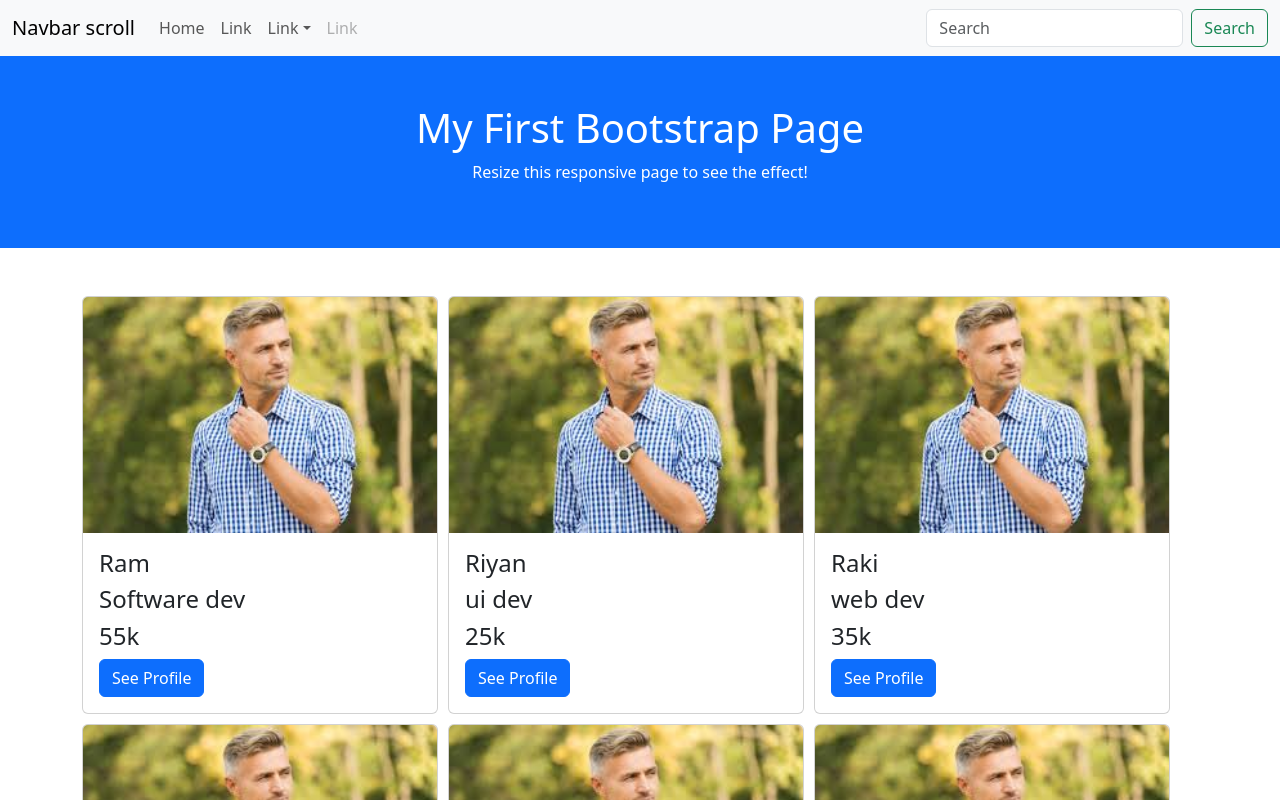
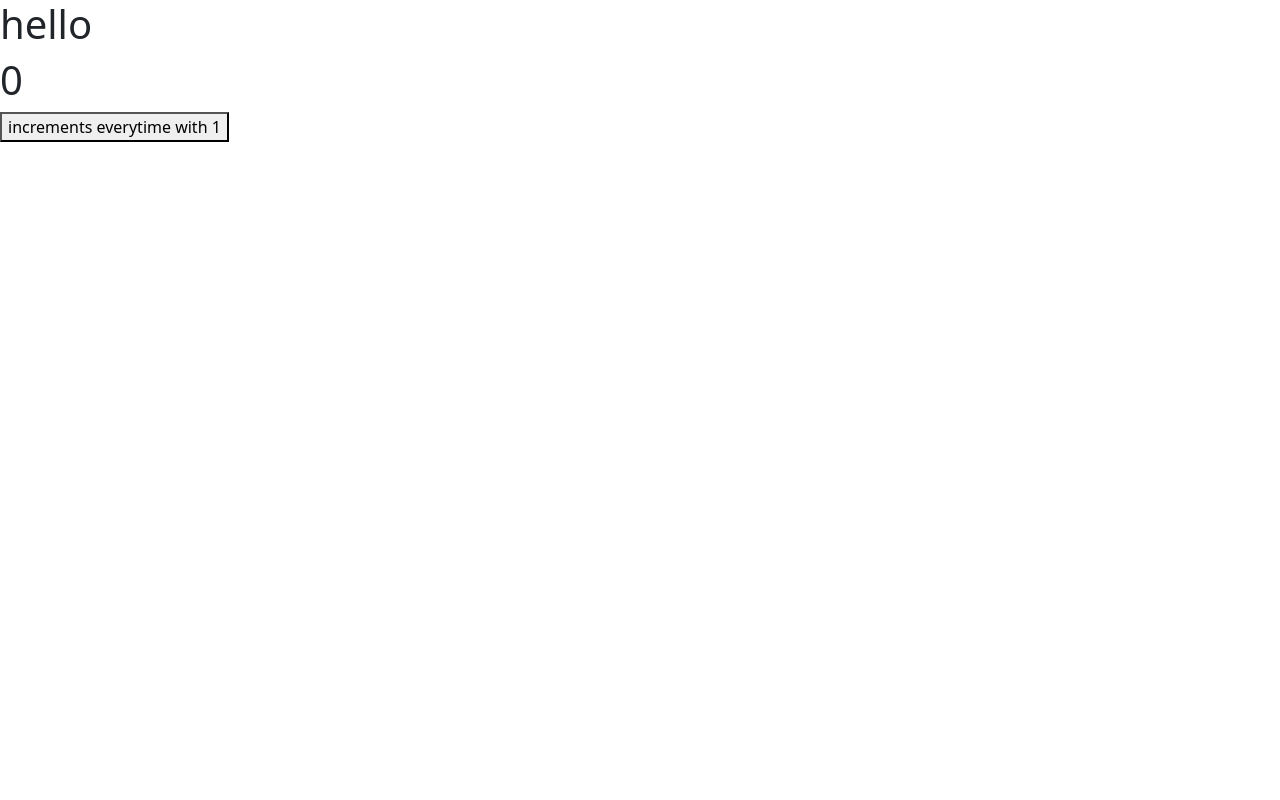
Before and after one commit to dakaniramesh26/React, a React (Create React App) app: page / in a window 1280 px wide. Shown: the top 800 px of the page. Built offline with nearby package versions, Linux system fonts and the light colour scheme.

Commit message:
code pushing into jan17

```diff
--- a/src/App.js
+++ b/src/App.js
@@ -12,12 +12,15 @@ import { ObjectComponent } from './components/object/objectcomponent';
 import ProfileComponent from './components/bootstrap/profilecomponent';
 import TableComponent from './components/table/tablecomponent';
 import MapMethod from './components/bootstrap/mapmethod';
+import Parent from './components/counter/parent';
 function hello(){
   return(
     <div>
 {/* <MapMethod/> */}
-    <FirstComponent/>
+
     {/* <ProfileComponent/> */}
+
+    <Parent/>
 
 
 
--- a/src/components/bootstrap/mapmethod.js
+++ b/src/components/bootstrap/mapmethod.js
@@ -4,72 +4,25 @@ const MapMethod=()=>{
 const summary=[{
     name:"Ram",
     disignation:"Software dev",
-    salary:"55k"
+    salary:"55k",
+    id:"101"
 },
 {
 name:"Riyan",
 disignation:"ui dev",
-salary:"25k"
+salary:"25k",
+id:"102"
 },
 {
 name:"Ram",
 disignation:"Software dev",
-salary:"55k"
-},
-{
-name:"Riyan",
-disignation:"ui dev",
-salary:"25k"
-},
-{
-name:"Ram",
-disignation:"Software dev",
-salary:"55k"
-},
-{
-name:"Riyan",
-disignation:"ui dev",
-salary:"25k"
-},
-{
-name:"Ram",
-disignation:"Software dev",
-salary:"55k"
-},
-{
-name:"Riyan",
-disignation:"ui dev",
-salary:"25k"
-},
-{
-name:"Ram",
-disignation:"Software dev",
-salary:"55k"
-},
-{
-name:"Riyan",
-disignation:"ui dev",
-salary:"25k"
-},
-{
-name:"Ram",
-disignation:"Software dev",
-salary:"55k"
-},
-{
-name:"Riyan",
-disignation:"ui dev",
-salary:"25k"
-},
-{
-name:"Raki",
-disignation:"product dev",
-salary:"35k"
+salary:"55k",
+id:"103"
 }]
 
     return(
         <>
-        {summary.map((summary)=><ProfileComponent details={summary}/>)}
+        {summary.map((summary)=><ProfileComponent details={summary} key={summary.id}/>)}
         </>
 
     )
--- /dev/null
+++ b/src/components/counter/child.js
@@ -0,0 +1,10 @@
+const ChildButton = ({ HandleincrementMethod }) => {
+  return (
+    <>
+      <button onClick={() => HandleincrementMethod(5)}>
+        increments everytime with 1
+      </button>
+    </>
+  );
+};
+export default ChildButton;
--- /dev/null
+++ b/src/components/counter/parent.js
@@ -0,0 +1,26 @@
+import { Component } from "react";
+import ChildButton from "./child";
+
+class Parent extends Component {
+  constructor() {
+    super();
+    this.state = {
+      count: 0,
+    };
+  }
+  handleIncrement = (data) => {
+    this.setState({
+      count: this.state.count + data,
+    });
+  };
+  render() {
+    return (
+      <>
+        <h1>hello</h1>
+        <h1>{this.state.count}</h1>
+        <ChildButton HandleincrementMethod={this.handleIncrement} />
+      </>
+    );
+  }
+}
+export default Parent;
```
